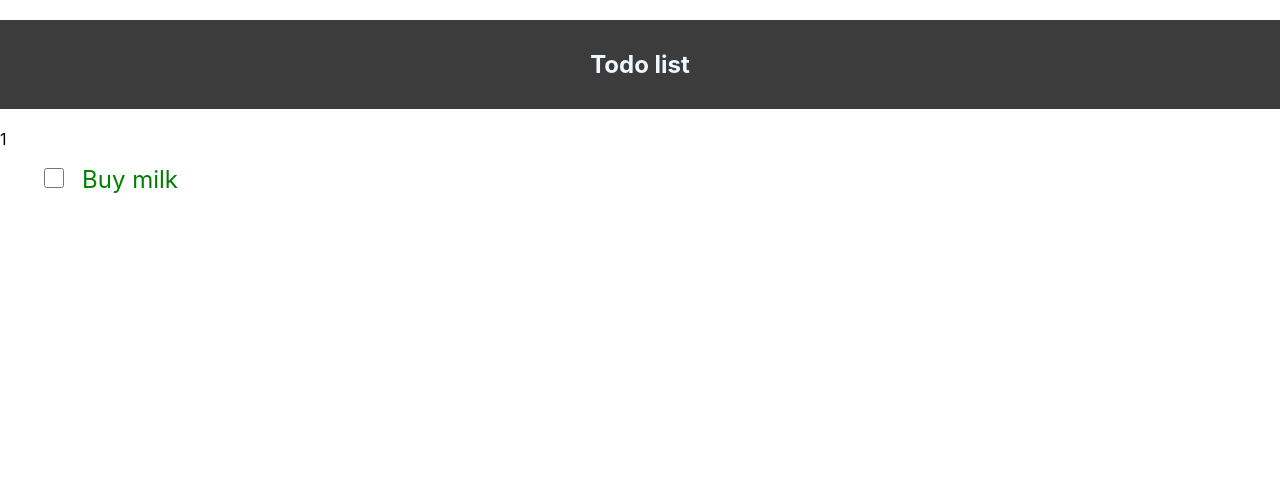
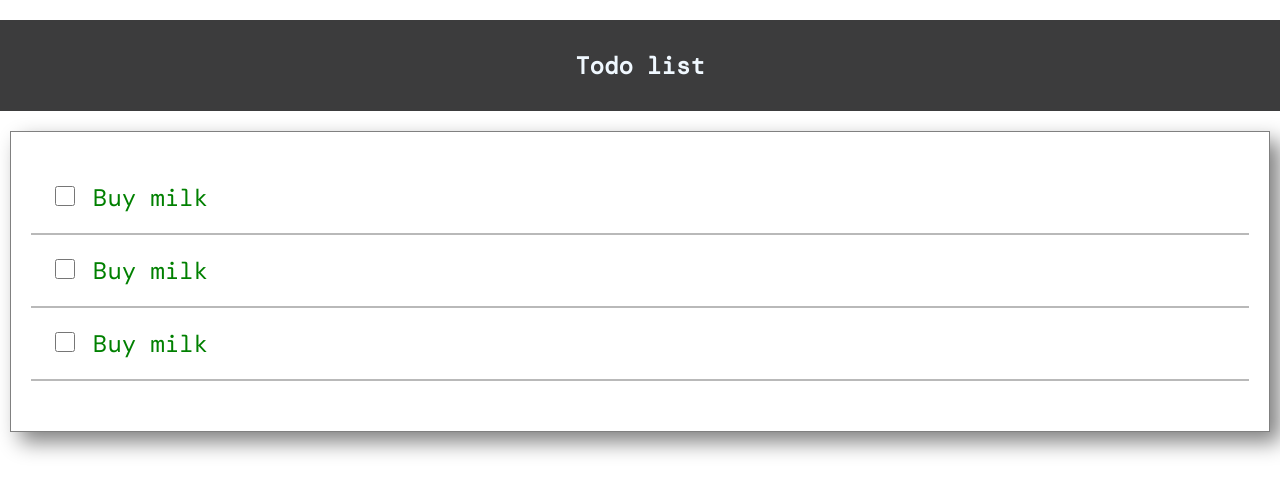
Before and after one commit to norbert-lukaszuk/reactapp, a React (Create React App) app: page / in a window 1280 px wide. Shown: the top 494 px of the page. Built offline with nearby package versions, Linux system fonts and the light colour scheme.

Commit message:
add some styling to list of todos

```diff
--- a/src/App.js
+++ b/src/App.js
@@ -1,14 +1,14 @@
 import React from "react";
 import TodoItem from "./components/TodoItem";
 import Header from "./components/Header";
-import Clock from "./components/Clock";
 function App() {
   return (
-    <div>
+    <div className="wraper">
       <Header />
-      <Clock />
       <ul className="list">
         <li>
+          <TodoItem />
+          <TodoItem />
           <TodoItem />
         </li>
       </ul>
--- a/src/components/Clock.js
+++ b/src/components/Clock.js
@@ -13,7 +13,6 @@ function Clock() {
       </h3>
     );
   }
-  console.log(showTime());
-  return <div>{setInterval(showTime, 1000)}</div>;
+  return <div>{showTime()}</div>;
 }
 export default Clock;
--- a/src/components/TodoItem.js
+++ b/src/components/TodoItem.js
@@ -11,7 +11,7 @@ function TodoItem() {
     height: "20px",
   };
   return (
-    <div>
+    <div className="TodoItem">
       <input type="checkbox" style={CheckboxStyle} />
       <span style={SpanStyle}>Buy milk</span>
     </div>
--- a/src/index.css
+++ b/src/index.css
@@ -1,16 +1,15 @@
+@import url('https://fonts.googleapis.com/css2?family=DM+Mono&display=swap');
+html{
+  font-family: 'DM Mono', monospace;
+}
 body {
   margin: 0;
-  font-family: -apple-system, BlinkMacSystemFont, "Segoe UI", "Roboto", "Oxygen",
-    "Ubuntu", "Cantarell", "Fira Sans", "Droid Sans", "Helvetica Neue",
-    sans-serif;
+
   -webkit-font-smoothing: antialiased;
   -moz-osx-font-smoothing: grayscale;
 }
 
-code {
-  font-family: source-code-pro, Menlo, Monaco, Consolas, "Courier New",
-    monospace;
-}
+
 .header {
   padding: 30px;
   background-color: rgb(60, 60, 61);
@@ -19,4 +18,12 @@ code {
 }
 .list {
   list-style: none;
+  border: 1px gray solid;
+  margin: 0 10px;
+  padding: 30px 20px 50px 20px;
+  box-shadow: gray 10px 10px 20px;
 }
+.TodoItem{
+  padding: 20px;
+  border-bottom: 2px solid rgb(185, 185, 185);
+}
```
